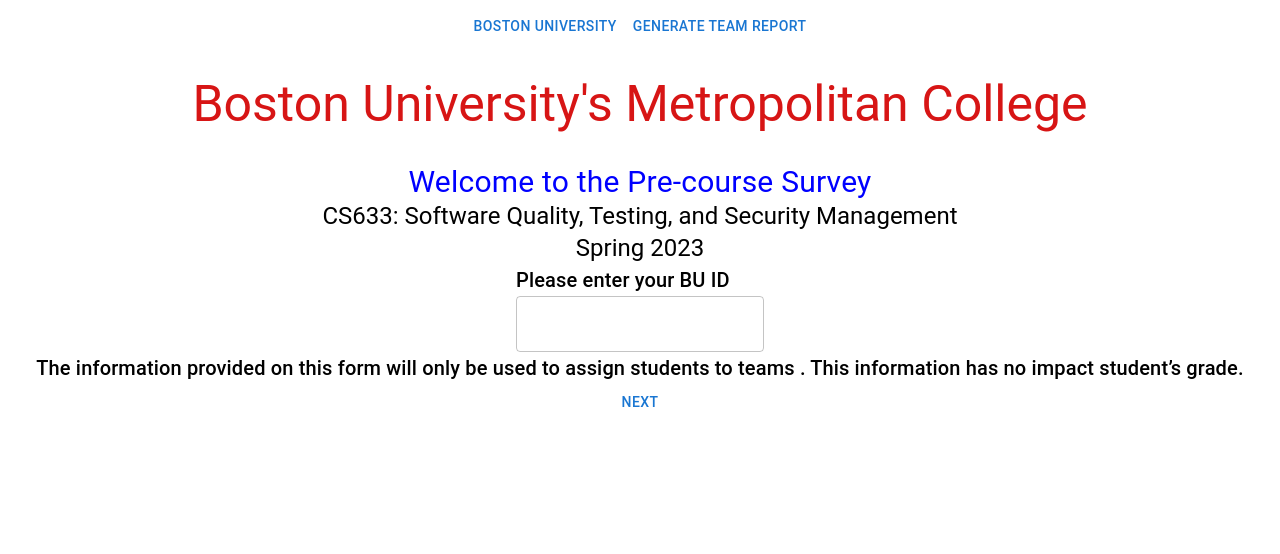
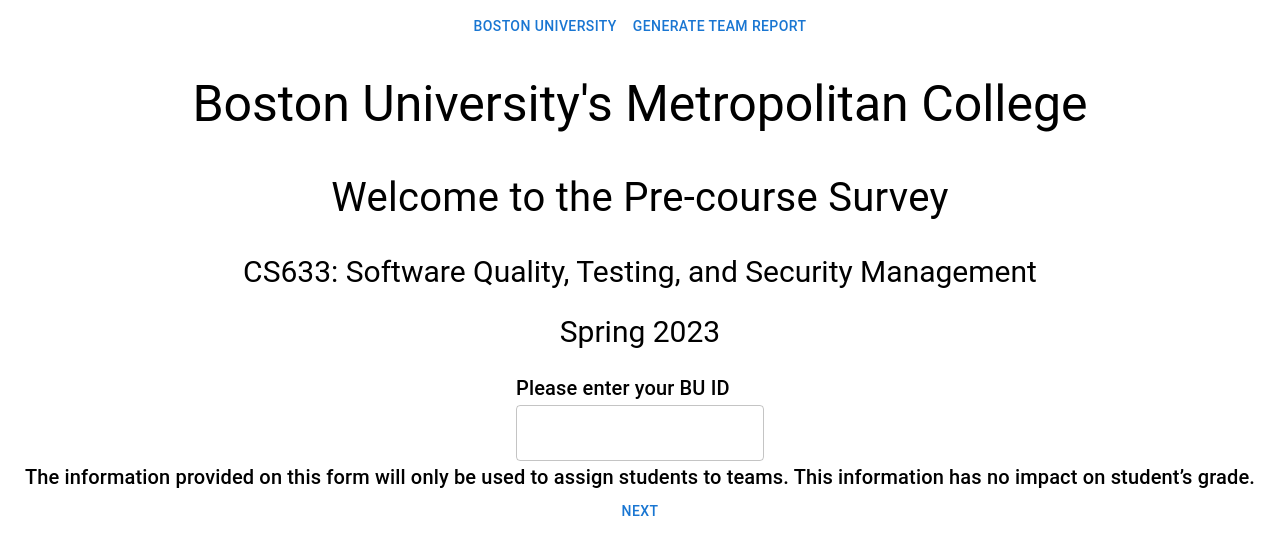
Before and after one commit to tbtruong/CS633Team6, a React (Create React App) app in the folder frontend/: page / in a window 1280 px wide. Shown: the top 554 px of the page. Built offline with nearby package versions, Linux system fonts and the light colour scheme.

Commit message:
Updated Typography variants

```diff
--- a/frontend/src/Components/mainPage.tsx
+++ b/frontend/src/Components/mainPage.tsx
@@ -3,15 +3,28 @@ import Typography from '@mui/material/Typography';
 import {Box, Button, TextField} from "@mui/material"
 
 const stylingH3 = {
-    color: "#D71515",
+    color: "black",
     fontSize: "50px",
-    marginBottom: "30px"
+    marginBottom: "40px"
 }
 
 const stylingH4 = {
-    color: "blue",
-    fontSize: "30px"
+    color: "black",
+    fontSize: "40px",
+    marginBottom: "30px"
 }
+const stylingH5 = {
+    color: "black",
+    fontSize: "30px",
+    marginBottom: "20px"
+}
+
+const stylingH6 = {
+    color: "black",
+    fontSize: "20px",
+    marginBottom: "1px"
+}
+
 
 const bigBox = {
  //CSS
@@ -39,22 +52,22 @@ const mainPage = () => {
             <Typography variant='h4' sx={stylingH4}>
                 Welcome to the Pre-course Survey
             </Typography>
-            <Typography variant='h5'>
+            <Typography variant='h5'sx={stylingH5}>
                 CS633: Software Quality, Testing, and Security Management
             </Typography>
-            <Typography  variant='h5'>
+            <Typography  variant='h5' sx={stylingH5}>
                 Spring 2023
             </Typography>
             <Box>
-                <Typography  variant='h6'>
+                <Typography  variant='h6' sx={stylingH6}>
                     Please enter your BU ID
                 </Typography>
                 <TextField>
                 </TextField>
             </Box>
             <Typography  variant='h6'>
-                The information provided on this form will only be used to assign students to teams .
-                This information has no impact student’s grade.
+                The information provided on this form will only be used to assign students to teams.
+                This information has no impact on student’s grade.
             </Typography>
             <Button>
                 Next
```
